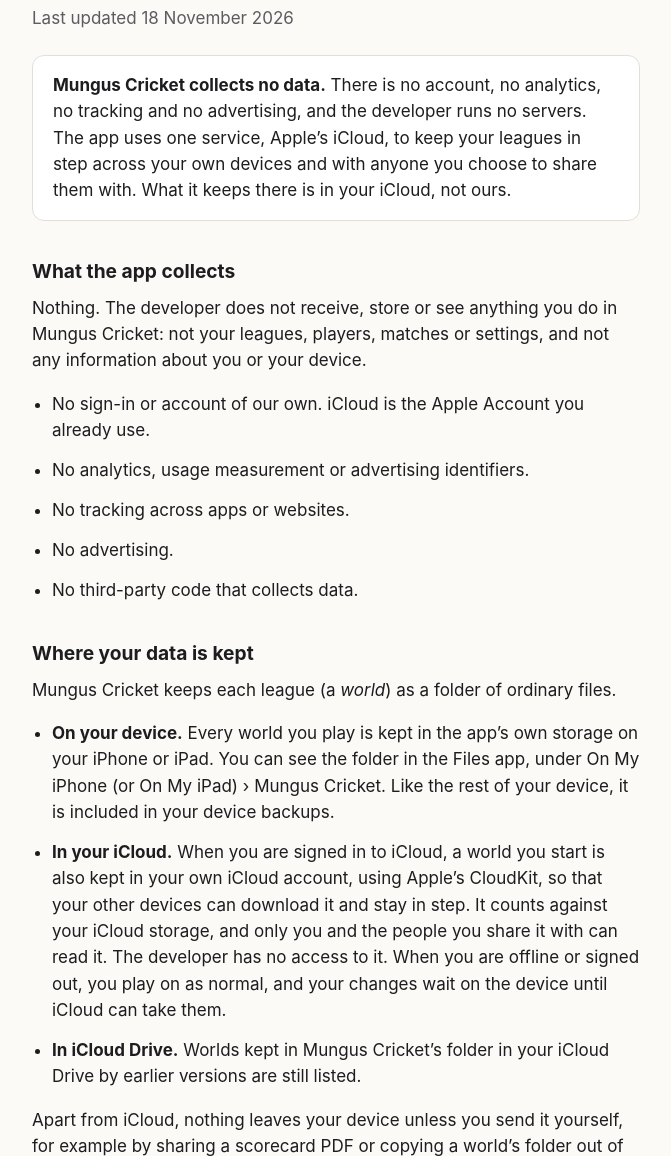
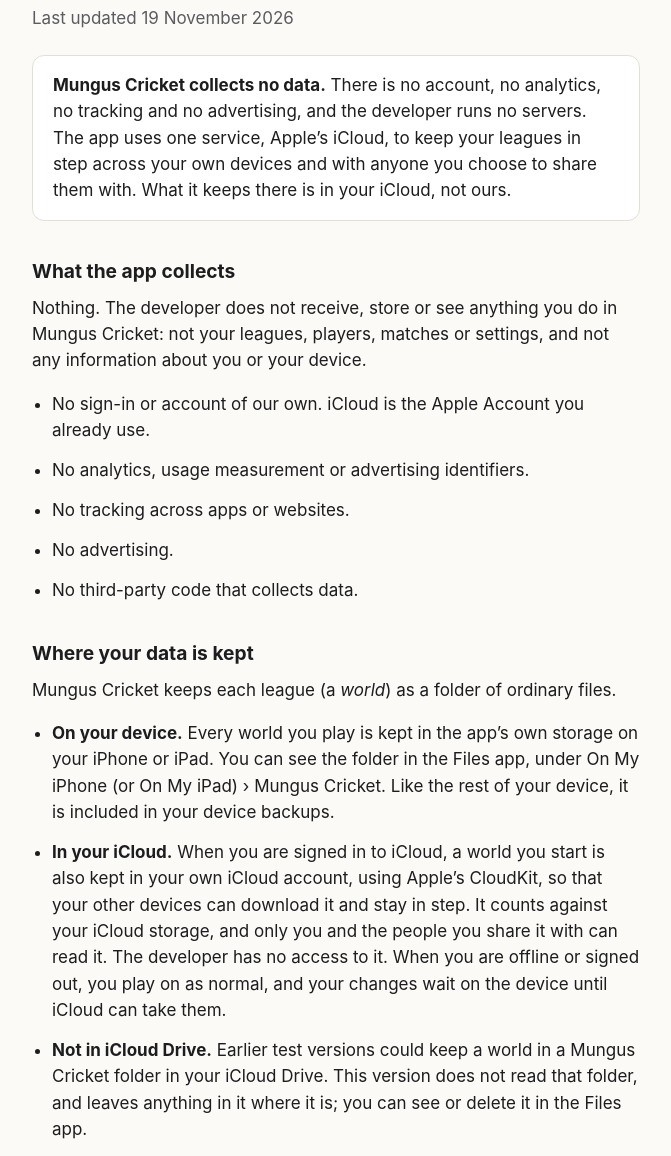
Before and after one commit to flutic/mungus-cricket, a plain HTML site: page privacy.html in a window 1280 px wide. Shown: the part 112-1268 px from the top of the page, without its empty margins (304-975 px from the left). Drawn offline with Linux system fonts and the light colour scheme.

Commit message:
Privacy: earlier versions' iCloud Drive folder is no longer read

```diff
--- a/privacy.html
+++ b/privacy.html
@@ -57,7 +57,7 @@
   <header>
     <p>Mungus Cricket</p>
     <h1>Privacy Policy</h1>
-    <p>Last updated 18 November 2026</p>
+    <p>Last updated 19 November 2026</p>
   </header>
 
   <div class="summary">
@@ -79,7 +79,7 @@
   <ul>
     <li><strong>On your device.</strong> Every world you play is kept in the app’s own storage on your iPhone or iPad. You can see the folder in the Files app, under On My iPhone (or On My iPad) › Mungus Cricket. Like the rest of your device, it is included in your device backups.</li>
     <li><strong>In your iCloud.</strong> When you are signed in to iCloud, a world you start is also kept in your own iCloud account, using Apple’s CloudKit, so that your other devices can download it and stay in step. It counts against your iCloud storage, and only you and the people you share it with can read it. The developer has no access to it. When you are offline or signed out, you play on as normal, and your changes wait on the device until iCloud can take them.</li>
-    <li><strong>In iCloud Drive.</strong> Worlds kept in Mungus Cricket’s folder in your iCloud Drive by earlier versions are still listed.</li>
+    <li><strong>Not in iCloud Drive.</strong> Earlier test versions could keep a world in a Mungus Cricket folder in your iCloud Drive. This version does not read that folder, and leaves anything in it where it is; you can see or delete it in the Files app.</li>
   </ul>
   <p>Apart from iCloud, nothing leaves your device unless you send it yourself, for example by sharing a scorecard PDF or copying a world’s folder out of the app.</p>
 
```
